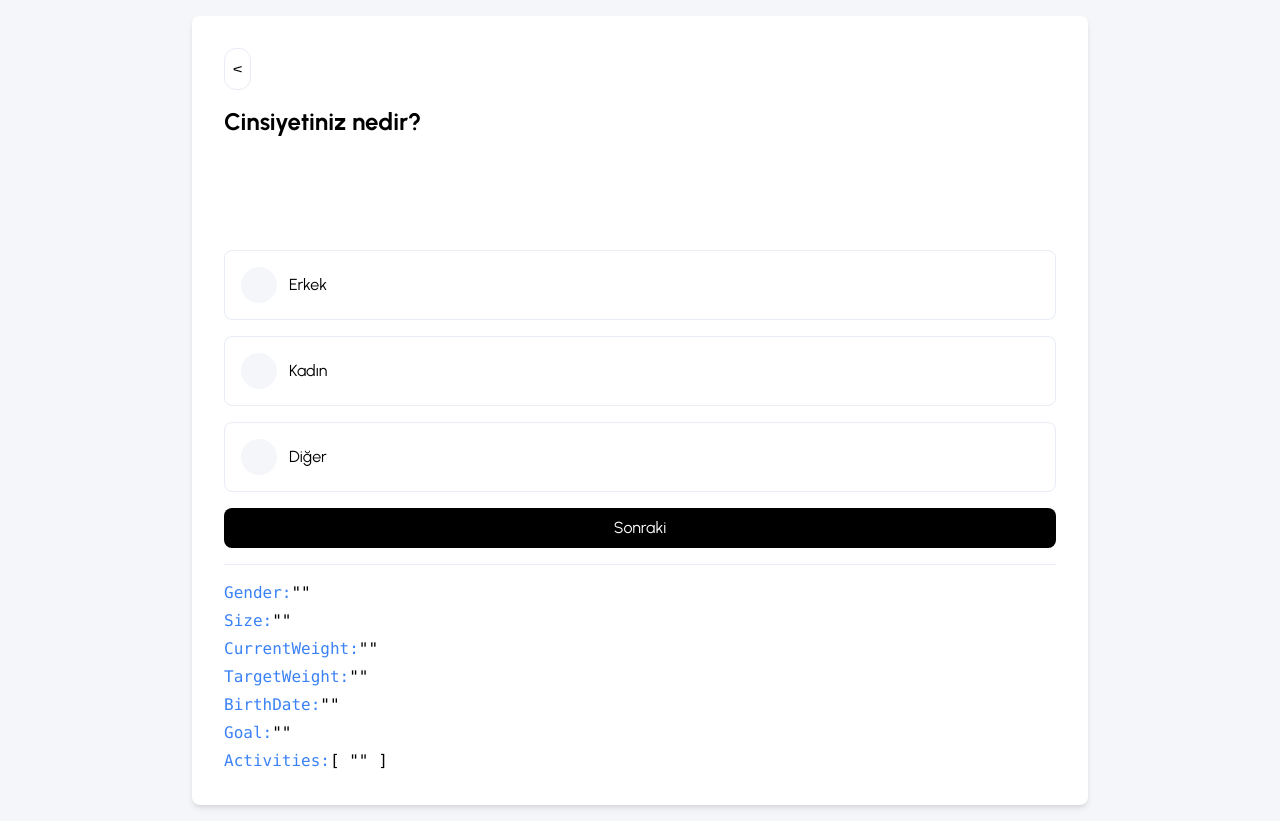
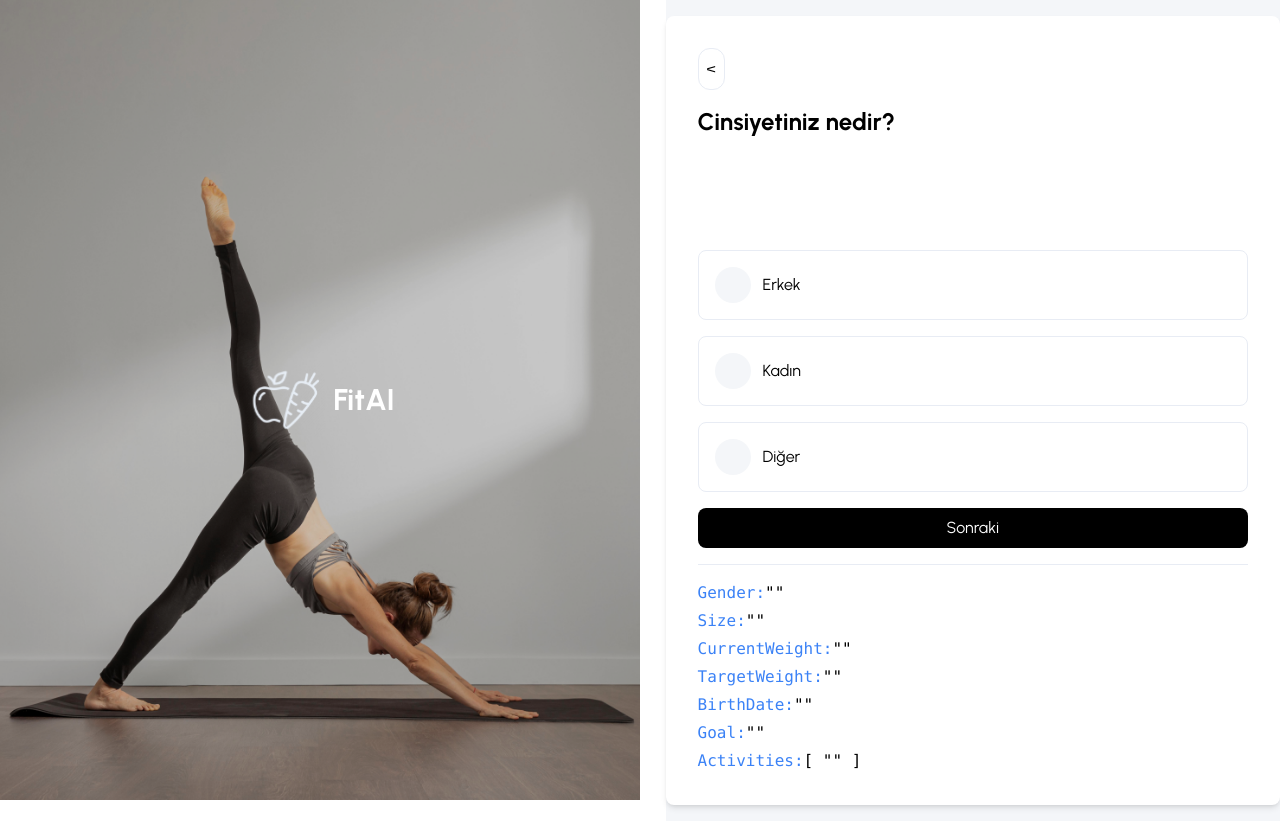
Before and after one commit to MobvenTeam1/FitAI-front-end-app-react.ts, a React (Vite) app: page /registration in a window 1280 px wide. Built offline with nearby package versions, Linux system fonts and the light colour scheme.

Commit message:
Auth and Registration layout updated

```diff
--- /dev/null
+++ b/src/components/AuthRegistrationIntroduction.tsx
@@ -0,0 +1,20 @@
+interface ChildrenProps {
+  children: React.ReactNode;
+}
+
+export const AuthRegistrationIntroduction: React.FC<ChildrenProps> = ({
+  children,
+}) => {
+  return (
+    <div className="p-0 md:ps-[52%] min-h-screen flex flex-col justify-center ">
+      <div className="md:block w-[50%] h-screen fixed start-0 top-0 bg-[url(/frames/auth-frame.png)] bg-cover bg-bottom hidden ">
+        <div className="select-none flex items-center justify-center gap-2 absolute top-1/2 left-1/2 transform -translate-x-1/2 -translate-y-1/2">
+          <img className="w-20 h-20" src="/logo/logo.svg" alt="" />
+          <h1 className="text-3xl font-bold text-white">FitAI</h1>
+        </div>
+      </div>
+
+      {children}
+    </div>
+  );
+};
--- a/src/layouts/auth/AuthLayout.tsx
+++ b/src/layouts/auth/AuthLayout.tsx
@@ -1,16 +1,10 @@
 import { Outlet } from "react-router-dom";
+import { AuthRegistrationIntroduction } from "../../components/AuthRegistrationIntroduction";
 
 export const AuthLayoutMain: React.FC = () => {
   return (
-    <div className="p-0 md:ps-[52%] min-h-screen flex flex-col justify-center ">
-      <div className="md:block w-[50%] h-screen fixed start-0 top-0 bg-[url(/frames/auth-frame.png)] bg-cover bg-bottom hidden ">
-        <div className="select-none flex items-center justify-center gap-2 absolute top-1/2 left-1/2 transform -translate-x-1/2 -translate-y-1/2">
-          <img className="w-20 h-20" src="/logo/logo.svg" alt="" />
-          <h1 className="text-3xl font-bold text-white">FitAI</h1>
-        </div>
-      </div>
-
+    <AuthRegistrationIntroduction>
       <Outlet />
-    </div>
+    </AuthRegistrationIntroduction>
   );
 };
--- a/src/pages/auth/Registration.tsx
+++ b/src/pages/registration/Registration.tsx
@@ -1,12 +1,13 @@
+import { AuthRegistrationIntroduction } from "../../components/AuthRegistrationIntroduction";
 import { PersonalInformations } from "../../sections/personal-inforations";
 import { PersonalInformationsContextProvider } from "../../sections/personal-inforations/context/PersonalInformationsContext";
 
 export const Registration: React.FC = () => {
   return (
-    <div>
+    <AuthRegistrationIntroduction>
       <PersonalInformationsContextProvider>
         <PersonalInformations />
       </PersonalInformationsContextProvider>
-    </div>
+    </AuthRegistrationIntroduction>
   );
 };
--- a/src/routes/routes.tsx
+++ b/src/routes/routes.tsx
@@ -7,7 +7,7 @@ import { Register } from "../pages/auth/Register";
 import { AuthGuard } from "../auth/guard/AuthGuard";
 import { GuestGuard } from "../auth/guard/GuestGuard";
 import { Programs } from "../pages/dashboard/Programs";
-import { Registration } from "../pages/auth/Registration";
+import { Registration } from "../pages/registration/Registration";
 import { paths } from "./paths";
 import { ForgotPassword } from "../pages/auth/ForgotPassword";
 import { NewPassword } from "../pages/auth/NewPassword";
```
